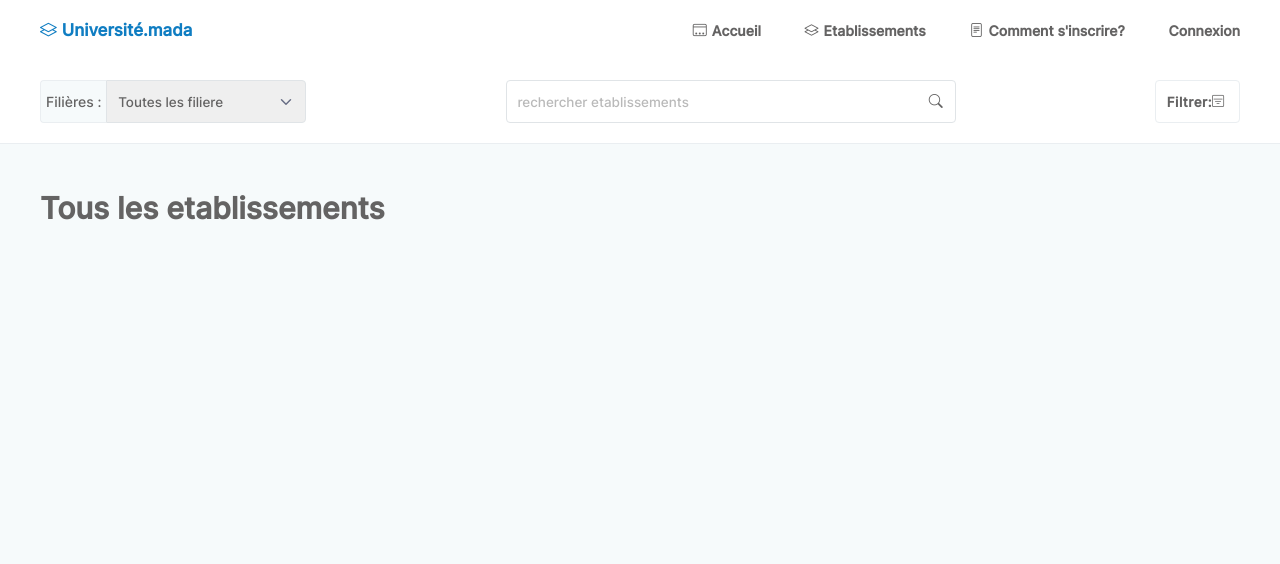
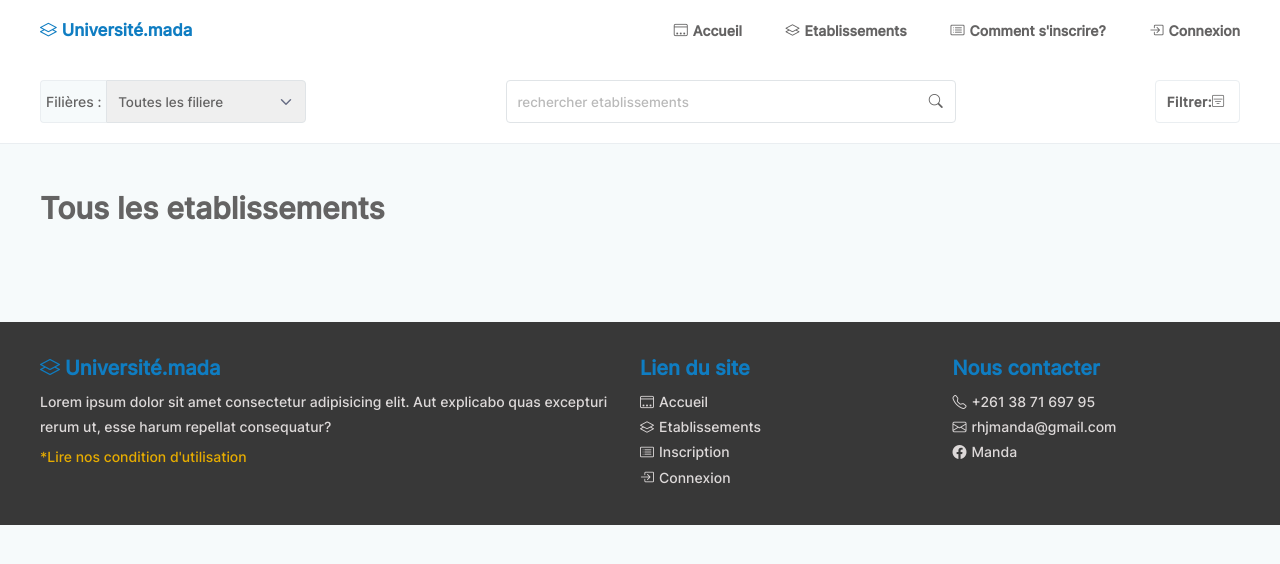
Before and after one commit to manda07tsou/universite, a Symfony app: template templates/etablishment/index.html.twig in a window 1280 px wide. Shown: the top 564 px of the page. Run offline with Twig, Linux system fonts and the light colour scheme; the template is opened without the code that fills it, so the values that code supplies are empty; style sheets or scripts are compiled from the project's sources; some libraries are stand-ins or nearby versions.

Commit message:
footer layout

```diff
--- a/assets/styles/app.scss
+++ b/assets/styles/app.scss
@@ -9,6 +9,7 @@
 @import './layouts/layout';
 @import './layouts/header';
 @import './layouts/etablishments-header';
+@import './layouts/footer';
 
 @import './elements/burger';
 @import './elements/btn';
--- /dev/null
+++ b/assets/styles/layouts/_footer.scss
@@ -0,0 +1,38 @@
+.footer{
+    @extend %container;
+    background-color: rgb(56, 56, 56);
+    color: rgb(221, 217, 217);
+    padding-top: space(4);
+    padding-bottom: space(4);
+    margin-top: space(10);
+}
+
+.footer>div{
+    margin-bottom: space(6);
+
+    &:last-child{
+        margin-bottom: 0;
+    }
+}
+
+.footer h4{
+    margin-bottom: space(1);
+}
+
+.footer li{
+    list-style: none;
+}
+
+@include up(900px){
+    .footer{
+        display: grid;
+        grid-template-columns: 2fr 1fr 1fr;
+        gap: space(5);
+        padding-top: space(6);
+        padding-bottom: space(7);
+    }
+
+    .footer>div{
+        margin-bottom: 0;
+    }
+}
--- a/assets/styles/pages/_etablishment.scss
+++ b/assets/styles/pages/_etablishment.scss
@@ -17,21 +17,18 @@
     grid-template-columns: 1fr;
     grid-template-rows: 1fr;
     row-gap: space(3);
-    padding: space(6) 0px;
+    padding: space(2) 0px space(4) 0px;
 
     @include up(720px){
         grid-template-columns: 1fr 1fr;
         align-items: center;
+        padding: space(8) 0px;
 
         .filter-box{
             grid-column-start: 2;
             grid-column-end: 2;
             grid-row-start: 1;
         }
-    }
-
-    @include up(900px){
-        padding: space(8) 0px;
     }
 }
 
--- a/templates/base.html.twig
+++ b/templates/base.html.twig
@@ -20,13 +20,39 @@
         <header class="header" id="header">
             <div class="header-logo"><i class="bi bi-layers icon"></i>Université.mada</div>
             <nav class="header-nav">
-                <a href="{{ path('app_home')}}" class="header__nav-item {%if page == 'home' %} active {%endif%}"><i class="bi bi-window-dock icon"></i>Accueil</a>
-                <a href="{{ path('etablishment_home')}}" class="header__nav-item {%if page == 'etablishment' %} active {%endif%}"><i class="bi bi-layers icon"></i>Etablissements</a></li>
-                <a href="#" class="header__nav-item {%if page == 'inscription' %} active {%endif%}"><i class="bi bi-file-text icon"></i>Comment s'inscrire?</a></li>
-                <span class="header__nav-item"><a href="#" class="">Connexion</a></span>
+                <a href="{{ path('app_home')}}" class="header__nav-item {% if page == 'home' %} active {% endif %}"><i class="bi bi-window-dock icon"></i>Accueil</a>
+                <a href="{{ path('etablishment_home')}}" class="header__nav-item {% if page == 'etablishment' %} active {% endif %}"><i class="bi bi-layers icon"></i>Etablissements</a>
+                <a href="#" class="header__nav-item {% if page == 'registration' %} active {% endif %}"><i class="bi bi-card-list icon"></i>Comment s'inscrire?</a>
+                <a href="#" class="header__nav-item {% if page == 'login' %} active {% endif %}"><i class="bi bi-box-arrow-in-right icon"></i>Connexion</a>
             </nav>
             <burger-menu class="burger" parent= "#header"></burger-menu>
         </header>
+
         {% block body %}{% endblock %}
+
+        <footer class="footer">
+            <div>
+                <h4 class="text-primary"><i class="bi bi-layers icon"></i>Université.mada</h4>
+                <p>Lorem ipsum dolor sit amet consectetur adipisicing elit. Aut explicabo quas excepturi rerum ut, esse harum repellat consequatur?</p>
+                <span class="text-secondary">*<a href="#" class="underlined">Lire nos condition d'utilisation</a></span>
+            </div>
+            <div>
+                <h4 class="text-primary">Lien du site</h4>
+                <ul>
+                    <li><a href="#" class="link"><i class="bi bi-window-dock icon"></i>Accueil</a></li>
+                    <li><a href="#" class="link"><i class="bi bi-layers icon"></i>Etablissements</a></li>
+                    <li><a href="#" class="link"><i class="bi bi-card-list icon"></i>Inscription</a></li>
+                    <li><a href="#"><i class="bi bi-box-arrow-in-right icon"></i>Connexion</a></li>
+                </ul>
+            </div>
+            <div>
+                <h4 class="text-primary">Nous contacter</h4>
+                <ul>
+                    <li><i class="bi bi-telephone icon"></i>+261 38 71 697 95</li>
+                    <li><i class="bi bi-envelope icon"></i>rhjmanda@gmail.com</li>
+                    <li><i class="bi bi-facebook icon"></i>Manda</li>
+                </ul>
+            </div>
+        </footer>
     </body>
 </html>
--- a/templates/etablishment/index.html.twig
+++ b/templates/etablishment/index.html.twig
@@ -47,7 +47,7 @@
                         </div>
                     </div>
                 </div>
-                <h2>Resultats : {{ etablishments.getTotalItemCount }}</h2>
+                <h2>Resultat{{etablishments.getTotalItemCount > 1 ? 's' : '' }} : {{ etablishments.getTotalItemCount }}</h2>
             {% else %}
                 <h2>Tous les etablissements</h2>
             {% endif %}
```
